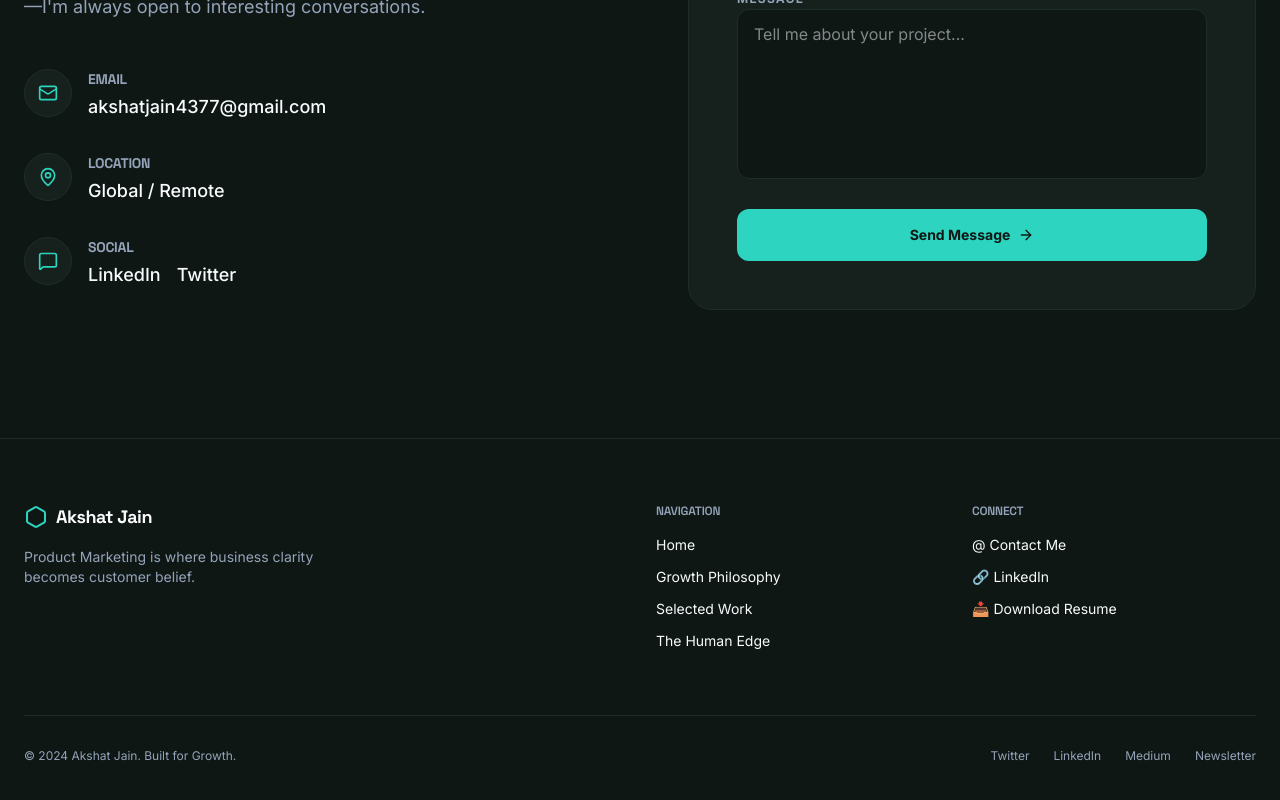
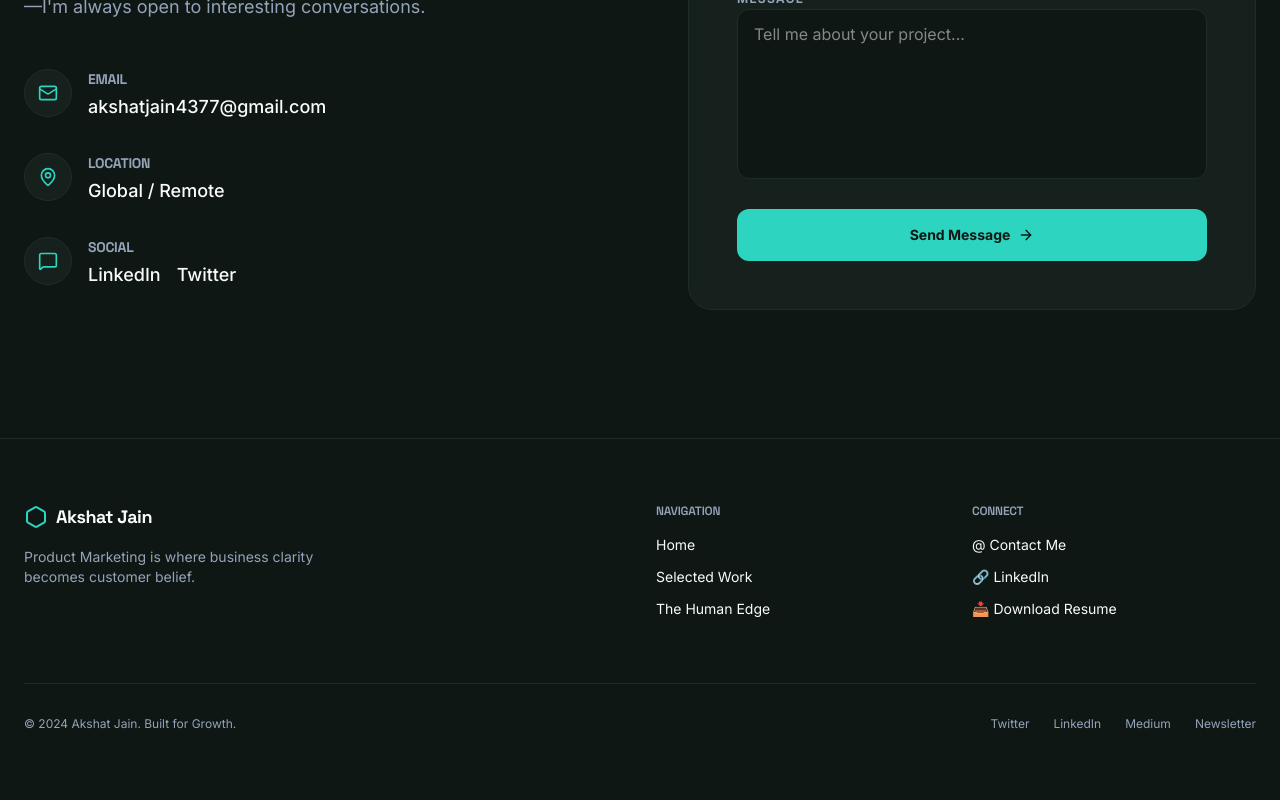
Before and after one commit to akshatjain4377-commits/Akshat-Jain-PMM-Portfolio, a React (Vite) app: page /contact in a window 1280 px wide. Shown: the part 517-1317 px from the top of the page. Built offline with nearby package versions, Linux system fonts and the light colour scheme.

Commit message:
Update Footer.tsx

```diff
--- a/src/components/Footer.tsx
+++ b/src/components/Footer.tsx
@@ -20,7 +20,6 @@ export default function Footer() {
             <h4 className="mb-4 text-xs font-semibold uppercase tracking-wider text-brand-muted">Navigation</h4>
             <ul className="space-y-3 text-sm">
               <li><Link to="/" className="text-brand-text hover:text-brand-accent transition-colors">Home</Link></li>
-              <li><Link to="/" className="text-brand-text hover:text-brand-accent transition-colors">Growth Philosophy</Link></li>
               <li><Link to="/work" className="text-brand-text hover:text-brand-accent transition-colors">Selected Work</Link></li>
               <li><Link to="/about" className="text-brand-text hover:text-brand-accent transition-colors">The Human Edge</Link></li>
             </ul>
@@ -31,7 +30,7 @@ export default function Footer() {
             <ul className="space-y-3 text-sm">
               <li><Link to="/contact" className="flex items-center gap-2 text-brand-text hover:text-brand-accent transition-colors">@ Contact Me</Link></li>
               <li><a href="https://www.linkedin.com/in/akshatjain1102/" className="flex items-center gap-2 text-brand-text hover:text-brand-accent transition-colors">🔗 LinkedIn</a></li>
-              <li><a href="https://raw.githubusercontent.com/akshatjain4377-commits/Akshat-Jain-PMM-Portfolio/main/akshat-jain-resume.pdf" className="flex items-center gap-2 text-brand-text hover:text-brand-accent transition-colors">📥 Download Resume</a></li>
+              <li><a href="https://raw.githubusercontent.com/akshatjain4377-commits/Akshat-Jain-PMM-Portfolio/main/akshat-jain-cv.pdf" className="flex items-center gap-2 text-brand-text hover:text-brand-accent transition-colors">📥 Download Resume</a></li>
             </ul>
           </div>
         </div>
```
